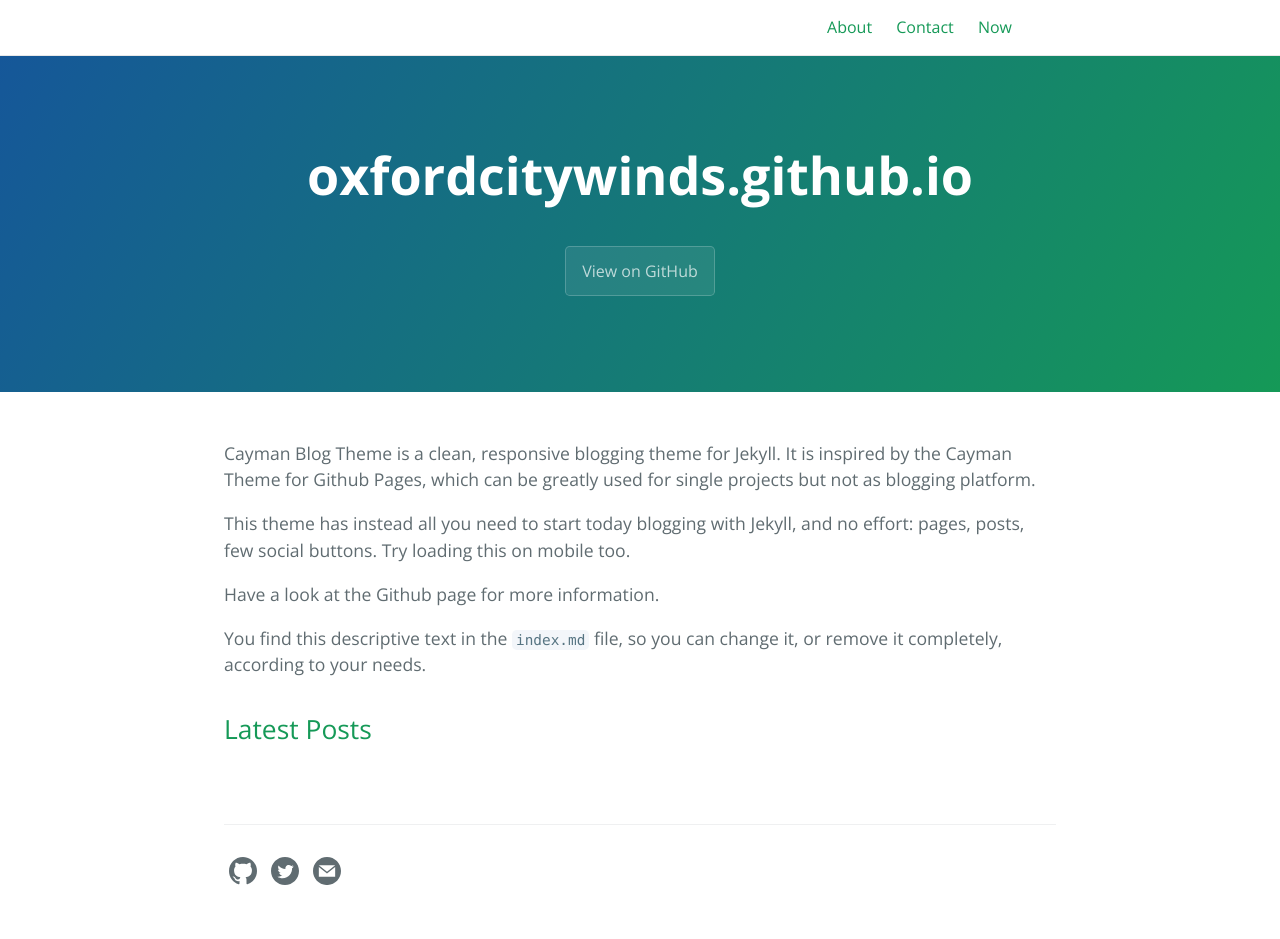
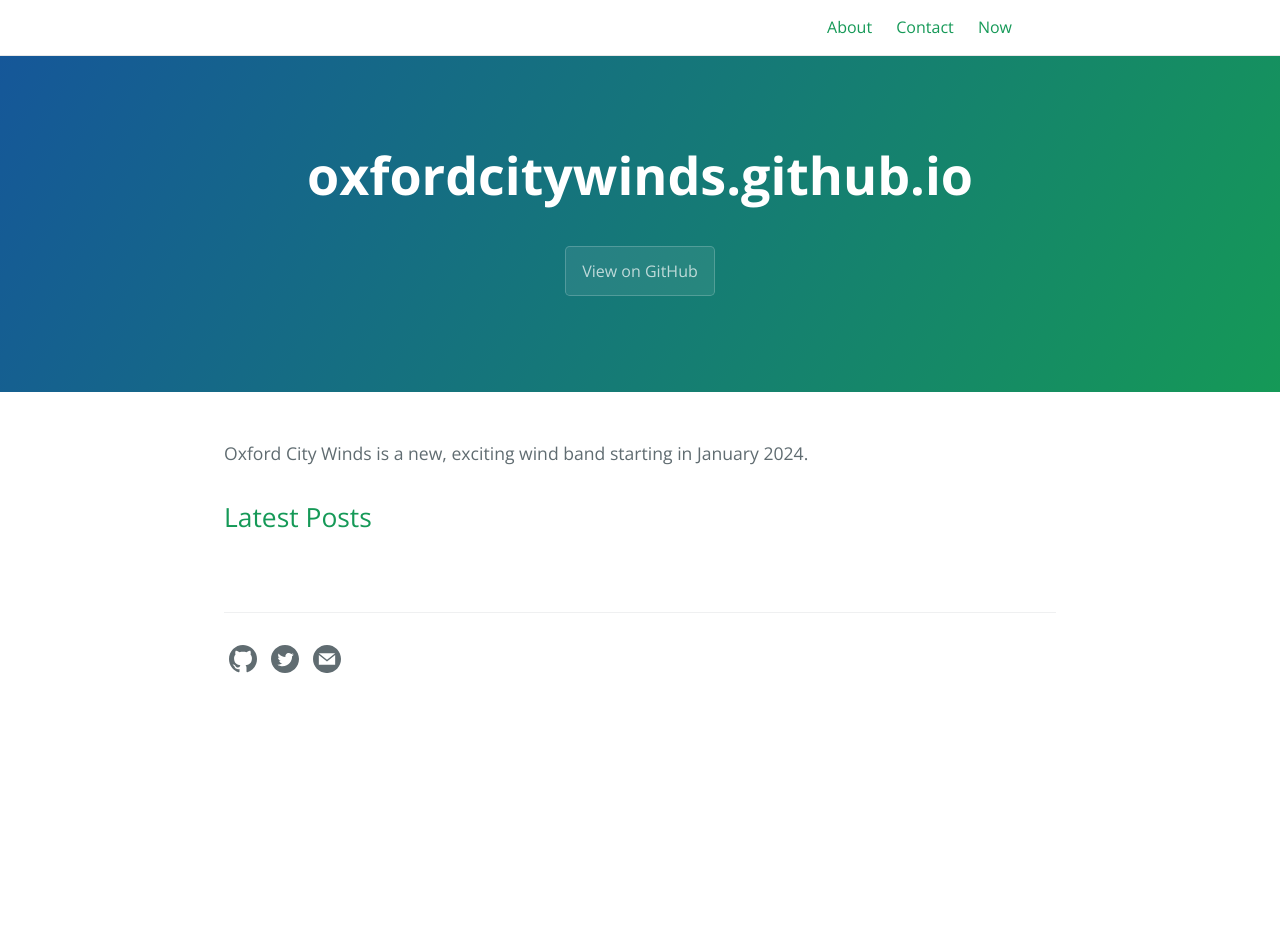
Before and after one commit to TIF141/oxfordcitywinds.github.io, a Jekyll site: the page built from index.md, in a window 1280 px wide. Built offline with Jekyll 4.4.1, drawn with Linux system fonts in a browser that asks for light colours; the repository's description, which GitHub fills in, is left out; after the commit the page ends 900 px from its top, so only the background shows below that.

Commit message:
Update index.md

```diff
--- a/index.md
+++ b/index.md
@@ -8,10 +8,4 @@
 layout: home
 ---
 
-Cayman Blog Theme is a clean, responsive blogging theme for Jekyll. It is inspired by the Cayman Theme for Github Pages, which can be greatly used for single projects but not as blogging platform.
-
-This theme has instead all you need to start today blogging with Jekyll, and no effort: pages, posts, few social buttons. Try loading this on mobile too.
-
-Have a look at the Github page for more information.
-
-You find this descriptive text in the `index.md` file, so you can change it, or remove it completely, according to your needs.
+Oxford City Winds is a new, exciting wind band starting in January 2024.
```
